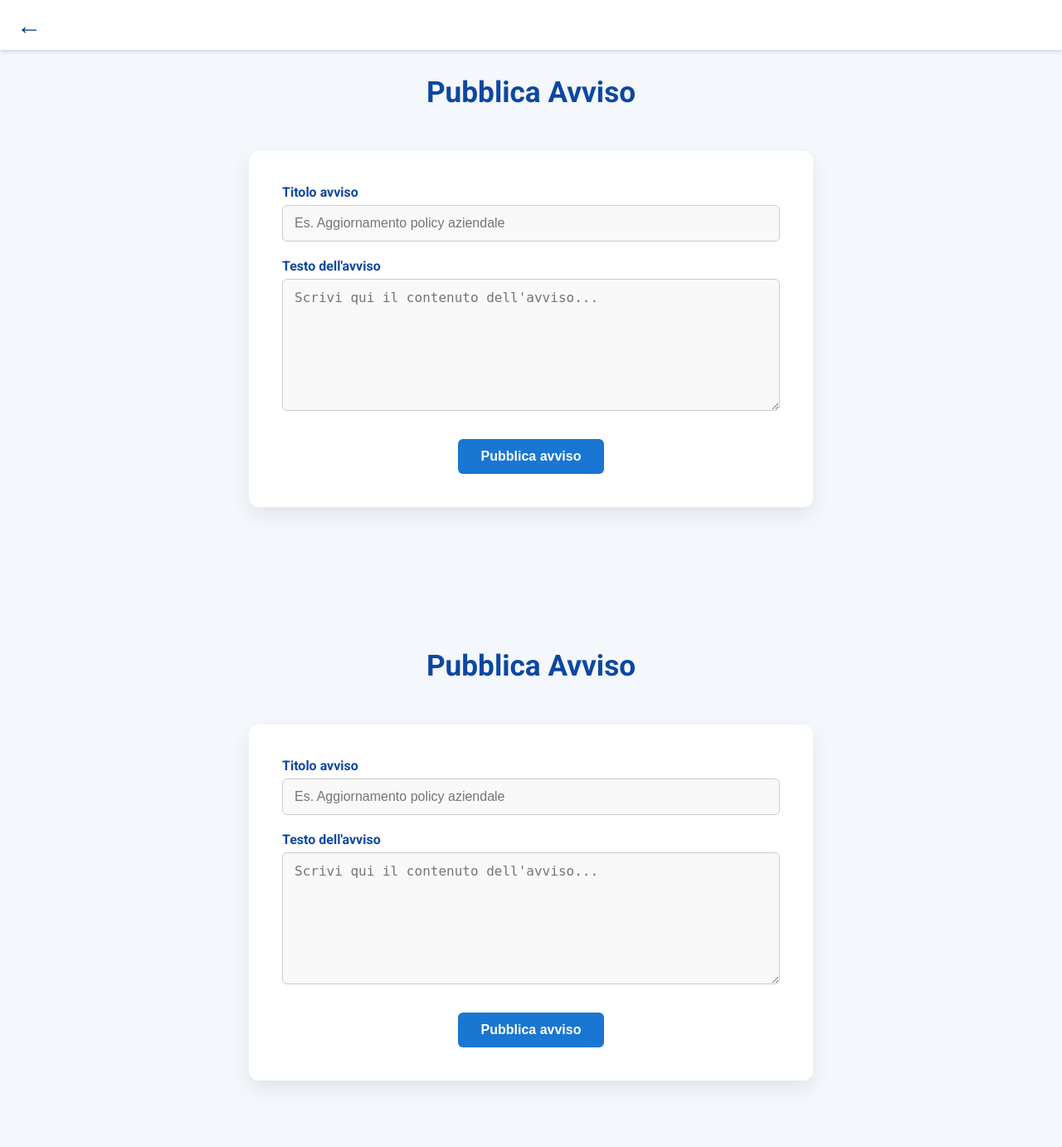
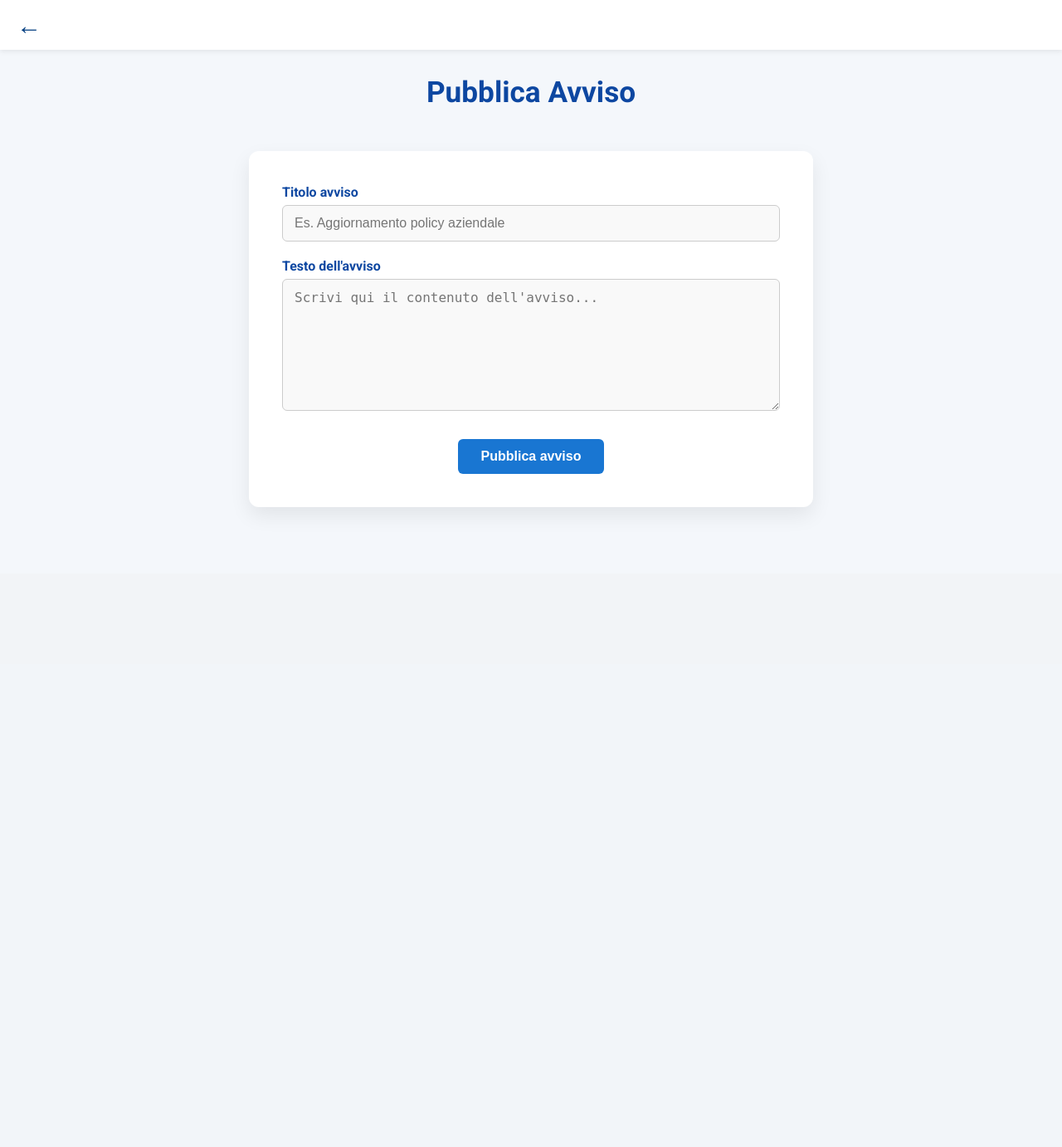
Before and after one commit to MatteoDuranti07/whistleblowing, a PHP site: page /aggiungi_avviso.php in a window 1280 px wide. Shown: the whole page at 83% size. After the commit the page ends 613 px from the top, so only its background shows below. Run offline with PHP 8.4, Linux system fonts and the light colour scheme; the visitor is signed in with stand-in values (Sample User, id 1).

Commit message:
correzione errore

```diff
--- a/aggiungi_avviso.php
+++ b/aggiungi_avviso.php
@@ -103,109 +103,4 @@ unset($_SESSION['stato']);
 
   <script src="script.js"></script>
 </body>
-</html><?php
-session_start();
-
-if (!isset($_SESSION['id']) || !isset($_SESSION['ruolo']) || $_SESSION['ruolo'] !== 'admin') {
-    header("Location: login.html");
-    exit;
-}
-
-$host     = 'localhost';
-$dbname   = 'whistleblowing_db';
-$dbuser   = 'root';
-$password = '';
-
-if ($_SERVER['REQUEST_METHOD'] === 'POST') {
-    $titolo = trim($_POST['titolo'] ?? '');
-    $testo  = trim($_POST['testo'] ?? '');
-
-    if (empty($titolo) || empty($testo)) {
-        $_SESSION['stato'] = 'vuoto';
-    } else {
-        try {
-            $pdo = new PDO(
-                "mysql:host=$host;dbname=$dbname;charset=utf8mb4",
-                $dbuser,
-                $password,
-                [PDO::ATTR_ERRMODE => PDO::ERRMODE_EXCEPTION]
-            );
-            $stmt = $pdo->prepare("INSERT INTO avvisi (titolo, testo, id_autore) VALUES (?, ?, ?)");
-            $stmt->execute([$titolo, $testo, $_SESSION['id']]);
-            $_SESSION['stato'] = 'ok';
-        } catch (PDOException $e) {
-            $_SESSION['stato'] = 'errore';
-        }
-    }
-    header('Location: ' . $_SERVER['PHP_SELF']);
-    exit;
-}
-
-$stato = $_SESSION['stato'] ?? '';
-unset($_SESSION['stato']);
-?>
-
-<!DOCTYPE html>
-<html lang="it">
-<head>
-  <meta charset="utf-8" />
-  <meta name="viewport" content="width=device-width, initial-scale=1.0" />
-  <title>Pubblica Avviso – TrustLine Digital</title>
-  <link rel="stylesheet" href="stile.css" />
-  <link href="https://fonts.googleapis.com/css2?family=Roboto:wght@400;700&display=swap" rel="stylesheet">
-</head>
-
-<body>
-
-  <div class="top-bar">
-    <a href="admin.php" class="back-btn">←</a>
-  </div>
-
-  <header class="main-header">
-    <h1>Pubblica Avviso</h1>
-  </header>
-
-  <main class="content-wrapper">
-
-    <form class="card-form" method="POST">
-
-      <div class="form-group">
-        <label for="titolo">Titolo avviso</label>
-        <input type="text" id="titolo" name="titolo"
-               placeholder="Es. Aggiornamento policy aziendale" required>
-      </div>
-
-      <div class="form-group">
-        <label for="testo">Testo dell'avviso</label>
-        <textarea id="testo" name="testo" rows="7"
-                  placeholder="Scrivi qui il contenuto dell'avviso..." required></textarea>
-      </div>
-
-      <div class="button-container">
-        <button type="submit" class="button donate-button">Pubblica avviso</button>
-      </div>
-
-    </form>
-
-    <p id="risultato" class="success-message">
-      <?php if ($stato === 'ok'): ?>
-        Avviso pubblicato con successo!
-      <?php elseif ($stato === 'vuoto'): ?>
-        <span style="color:#d32f2f;">Compila tutti i campi.</span>
-      <?php elseif ($stato === 'errore'): ?>
-        <span style="color:#d32f2f;">Errore durante il salvataggio. Riprova.</span>
-      <?php endif; ?>
-    </p>
-
-  </main>
-
-  <script>
-    window.addEventListener('pageshow', function () {
-      document.getElementById('testo').value = '';
-      document.getElementById('titolo').value = '';
-    });
-  </script>
-
-  <script src="script.js"></script>
-</body>
 </html>
```
